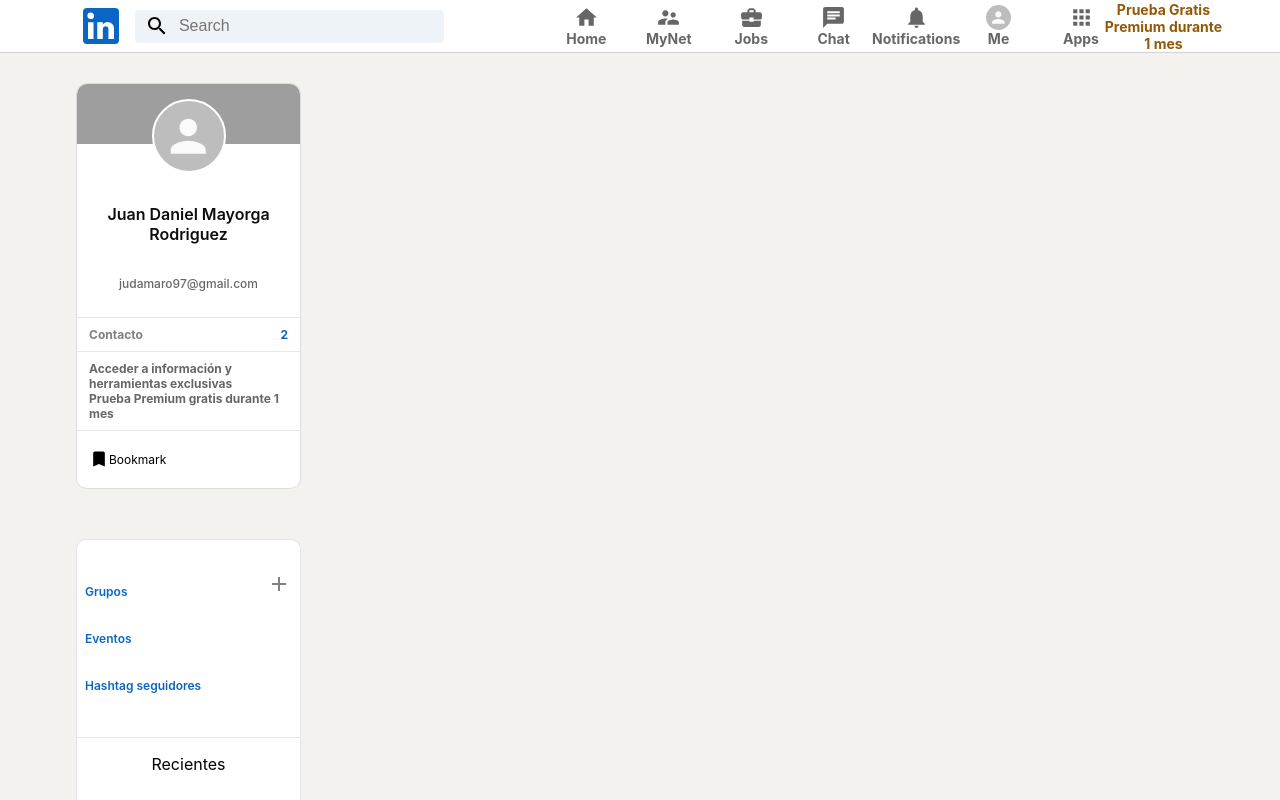
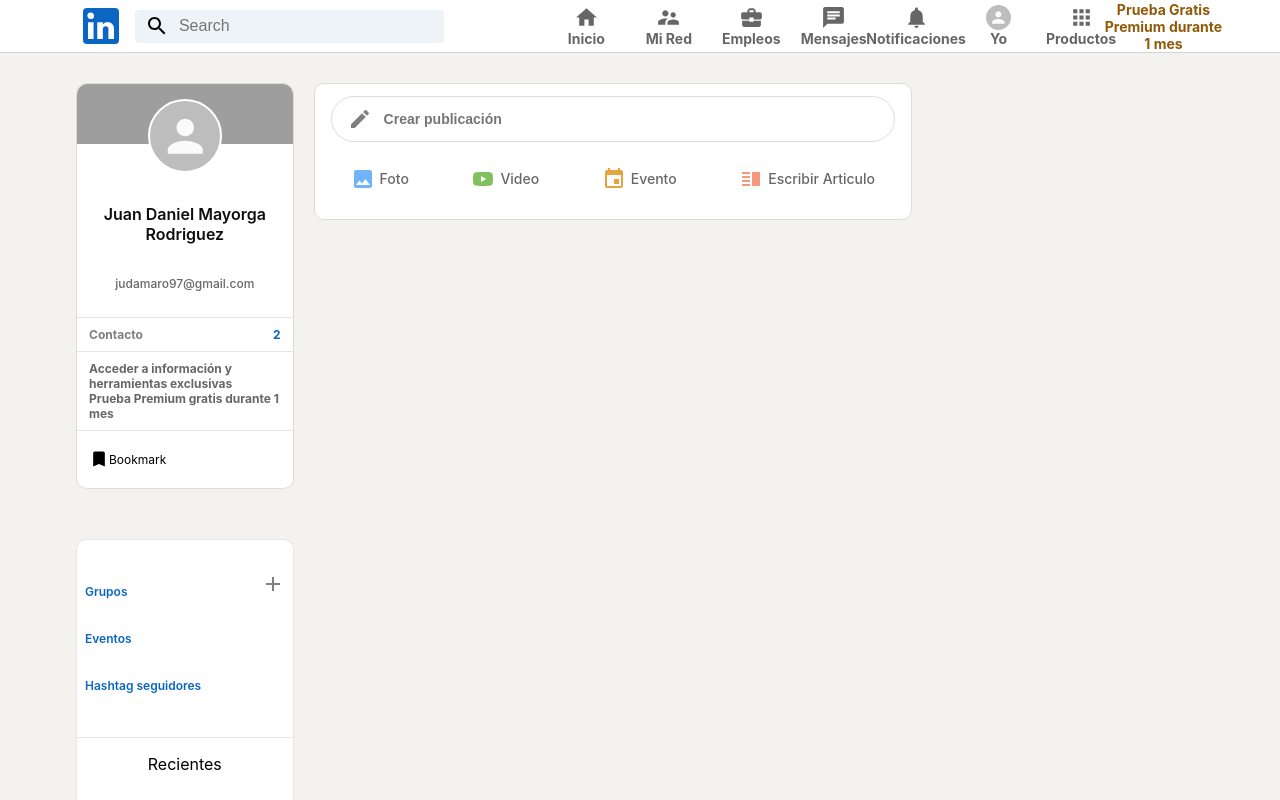
Before and after one commit to Judamaro/linkedin-clone-react, a React (Create React App) app: page / in a window 1280 px wide. Shown: the top 800 px of the page. Built offline with nearby package versions, Linux system fonts and the light colour scheme; grey boxes are pictures that could not be loaded.

Commit message:
Componente Feed-Top
Creación del componente Feed-Top
-Revisar espaciados
-Revisar tamaño y peso de letras

```diff
--- a/src/App.js
+++ b/src/App.js
@@ -1,5 +1,6 @@
 import React from "react";
 import "./App.css";
+import { Feed } from "./components/Feed";
 import { Header } from "./components/Header";
 import { Sidebar } from "./components/Sidebar";
 
@@ -8,10 +9,11 @@
     <div className="App">
       <Header></Header>
       <div className="wrapper">
-        {/*Sidebar */}
+        {/*Sidebar Component*/}
         <Sidebar />
-        {/*Feed */}
-        {/*Widgets */}
+        {/*Feed Component*/}
+        <Feed />
+        {/*Widgets Component*/}
       </div>
     </div>
   );
--- /dev/null
+++ b/src/components/Feed/index.js
@@ -0,0 +1,59 @@
+import React, { useState } from "react";
+import "./styles.css";
+import { InputIcon } from "./inputIcon";
+
+import CreateIcon from "@material-ui/icons/Create";
+import PhotoIcon from "@material-ui/icons/Photo";
+import YouTubeIcon from "@material-ui/icons/YouTube";
+import EventIcon from "@material-ui/icons/Event";
+import VerticalSplitIcon from "@material-ui/icons/VerticalSplit";
+
+export const Feed = () => {
+  const [input, setInput] = useState("");
+
+  const sendPost = (e) => {
+    e.preventDefault();
+    setInput("");
+  };
+
+  return (
+    <div className="feed">
+      <div className="feed_input_container">
+        <div className="feed_input">
+          <CreateIcon className="feed_icon" />
+          <form>
+            <input
+              type="text"
+              placeholder="Crear publicación"
+              value={input}
+              onChange={(e) => setInput(e.target.value)}
+            />
+            <button onClick={sendPost} type="submit">
+              Enviar
+            </button>
+          </form>
+        </div>
+        <div className="feed_input_icons">
+          {/*ICONS*/}
+          <InputIcon
+            Icon={PhotoIcon}
+            Title="Foto"
+            Color="#70b5f9" />
+          <InputIcon
+            Icon={YouTubeIcon}
+            Title="Video"
+            Color="#7fc15e" />
+          <InputIcon
+            Icon={EventIcon}
+            Title="Evento"
+            Color="#e7a33e" />
+          <InputIcon
+            Icon={VerticalSplitIcon}
+            Title="Escribir Articulo"
+            Color="#f5987e"
+          />
+        </div>
+      </div>
+    </div>
+  );
+};
--- /dev/null
+++ b/src/components/Feed/inputIcon.js
@@ -0,0 +1,11 @@
+import React from "react";
+import './styles.css';
+
+export const InputIcon = ({ Icon, Title, Color }) => {
+  return (
+    <div className="input_icon">
+      <Icon style={{ color: Color }} />
+      <h3>{Title}</h3>
+    </div>
+  );
+};
--- /dev/null
+++ b/src/components/Feed/styles.css
@@ -0,0 +1,73 @@
+.feed{
+    flex: 0.55;
+    margin: 0 20px;
+}
+
+.feed_input_container{
+    display: flex;
+    flex-direction: column;
+    padding: 8px 16px;
+    border: 1px solid #ddd;
+    background: white;
+    border-radius: 10px;
+}
+
+.feed_input{
+    display: flex;
+    align-items: center;
+    border: 1px solid #ddd;
+    border-radius: 30px;
+    padding: 10px 16px;
+    margin: 4px 0;
+}
+
+.feed_icon{
+    fill: gray !important;
+    width: 24px !important;
+    height: 24px !important;
+}
+
+.feed_input > form{
+    width: 100%;
+    display: flex;
+}
+
+.feed_input > form > input{
+    margin-left: 10px;
+    border: none;
+    font-size: 14px;
+    outline: 0;
+    flex: 1;
+    color: rgba(0, 0, 0, 0.8);
+    font-weight: 600;
+}
+
+.feed_input > form > button{
+    opacity: 0;
+}
+
+.feed_input_icons{
+    display: flex;
+    justify-content: space-between;
+    padding: 0 10px;
+}
+
+/*--------------------Style Input Icons--------------------*/
+.input_icon{
+    display: flex;
+    align-items: center;
+    cursor: pointer;
+    padding: 10px 10px;
+}
+
+.input_icon > h3{
+    font-size: 14px;
+    color: rgba(0, 0, 0, 0.6);
+    margin-left: 5px;
+    font-weight: 500;
+}
+
+.input_icon:hover{
+    background: rgba(0, 0, 0, 0.08);
+    border-radius: 10px;
+}
--- a/src/components/Header/index.js
+++ b/src/components/Header/index.js
@@ -22,15 +22,15 @@
           <input type="text" placeholder="Search"></input>
         </div>
 
-        <HeaderIcons Icon={HomeIcon} Title="Home" />
-        <HeaderIcons Icon={SupervisorAccountIcon} Title="MyNet" />
-        <HeaderIcons Icon={BusinessCenterIcon} Title="Jobs" />
-        <HeaderIcons Icon={ChatIcon} Title="Chat" />
-        <HeaderIcons Icon={NotificationsIcon} Title="Notifications" />
+        <HeaderIcons Icon={HomeIcon} Title="Inicio" />
+        <HeaderIcons Icon={SupervisorAccountIcon} Title="Mi Red" />
+        <HeaderIcons Icon={BusinessCenterIcon} Title="Empleos" />
+        <HeaderIcons Icon={ChatIcon} Title="Mensajes" />
+        <HeaderIcons Icon={NotificationsIcon} Title="Notificaciones" />
 
-        <HeaderIcons Profile Title="Me" />
+        <HeaderIcons Profile Title="Yo" />
 
-        <HeaderIcons Icon={AppsIcon} Title="Apps" />
+        <HeaderIcons Icon={AppsIcon} Title="Productos" />
 
         <HeaderIcons Text="Prueba Gratis Premium durante 1 mes" />
       </nav>
```
